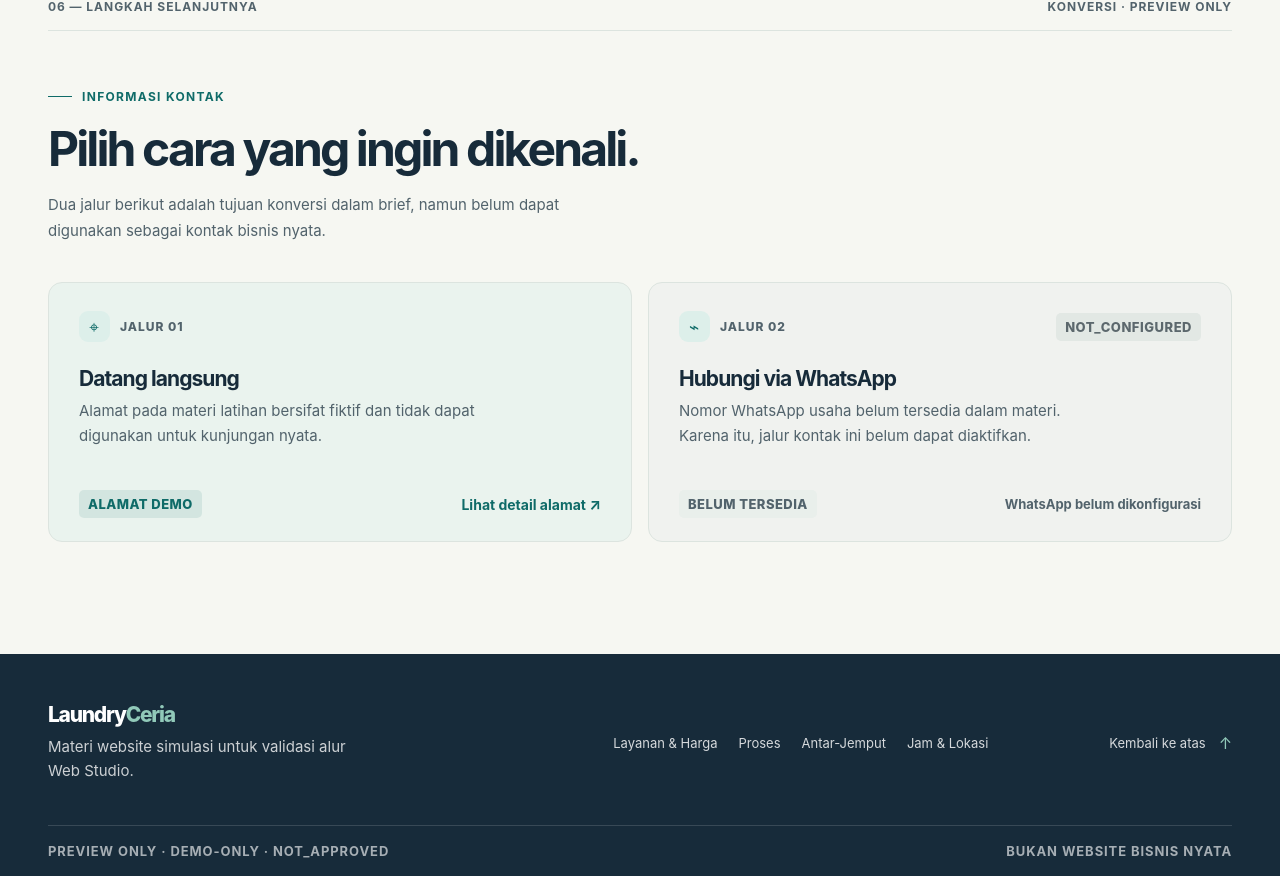
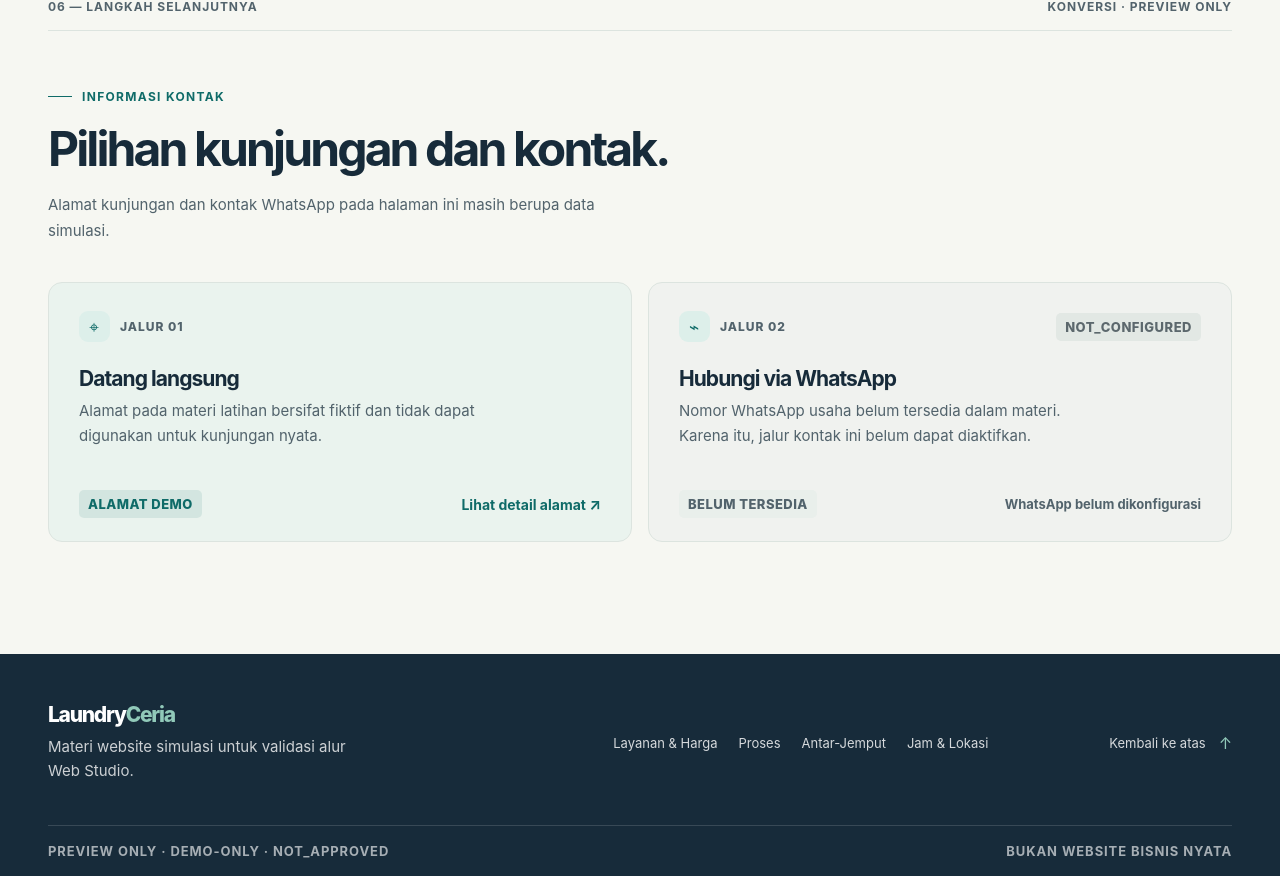
Before and after one commit to kannaryukkei/laundry-ceria-website, a React (Vite) app: page / in a window 1280 px wide. Shown: the part 4820-5696 px from the top of the page. Built offline with nearby package versions, Linux system fonts and the light colour scheme.

Commit message:
fix(copy): clarify fictional visit and contact options

```diff
--- a/src/App.tsx
+++ b/src/App.tsx
@@ -255,7 +255,7 @@ function Contact() {
       <div className="container">
         <div className="section-topline" data-qa-role="metadata"><span>06 — LANGKAH SELANJUTNYA</span><span>KONVERSI · PREVIEW ONLY</span></div>
         <div className="contact-heading-grid">
-          <SectionHeading eyebrow="INFORMASI KONTAK" title="Pilih cara yang ingin dikenali." description="Dua jalur berikut adalah tujuan konversi dalam brief, namun belum dapat digunakan sebagai kontak bisnis nyata." />
+          <SectionHeading eyebrow="INFORMASI KONTAK" title="Pilihan kunjungan dan kontak." description="Alamat kunjungan dan kontak WhatsApp pada halaman ini masih berupa data simulasi." />
 
         </div>
         <div className="contact-grid">
```
